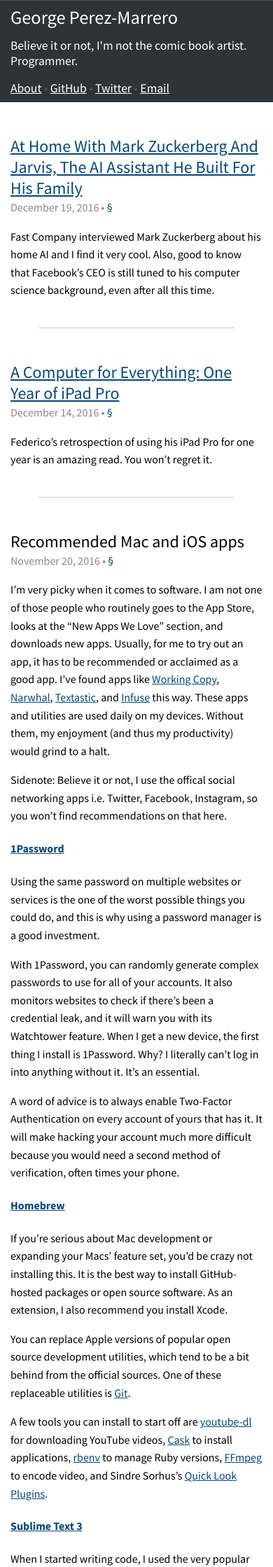
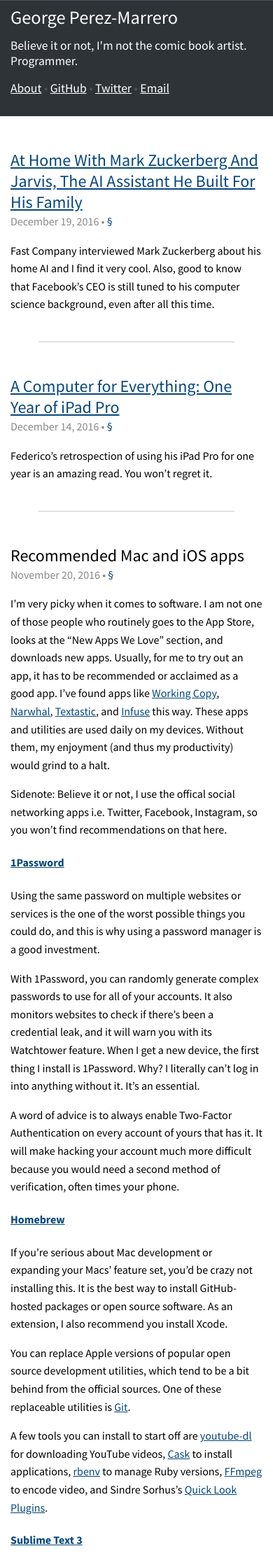
Before and after one commit to georgeperez/titanpointe.org, a Jekyll site: the page built from index.html, in a window 390 px wide. Shown: the top 2239 px of the page at 70% size. Built offline with Jekyll 4.4.1, drawn with Linux system fonts in a browser that asks for light colours.

Commit message:
Minor styling changes

```diff
--- a/assets/css/style.css
+++ b/assets/css/style.css
@@ -191,12 +191,12 @@
   }
 
   #mastheadbg {
-    height: 145px;
-    margin-bottom: -145px;
+    height: 165px;
+    margin-bottom: -165px;
   }
 
   #masthead {
-    height: 145px;
+    height: 165px;
   }
 }
 @media (max-width: 360px) {
```
